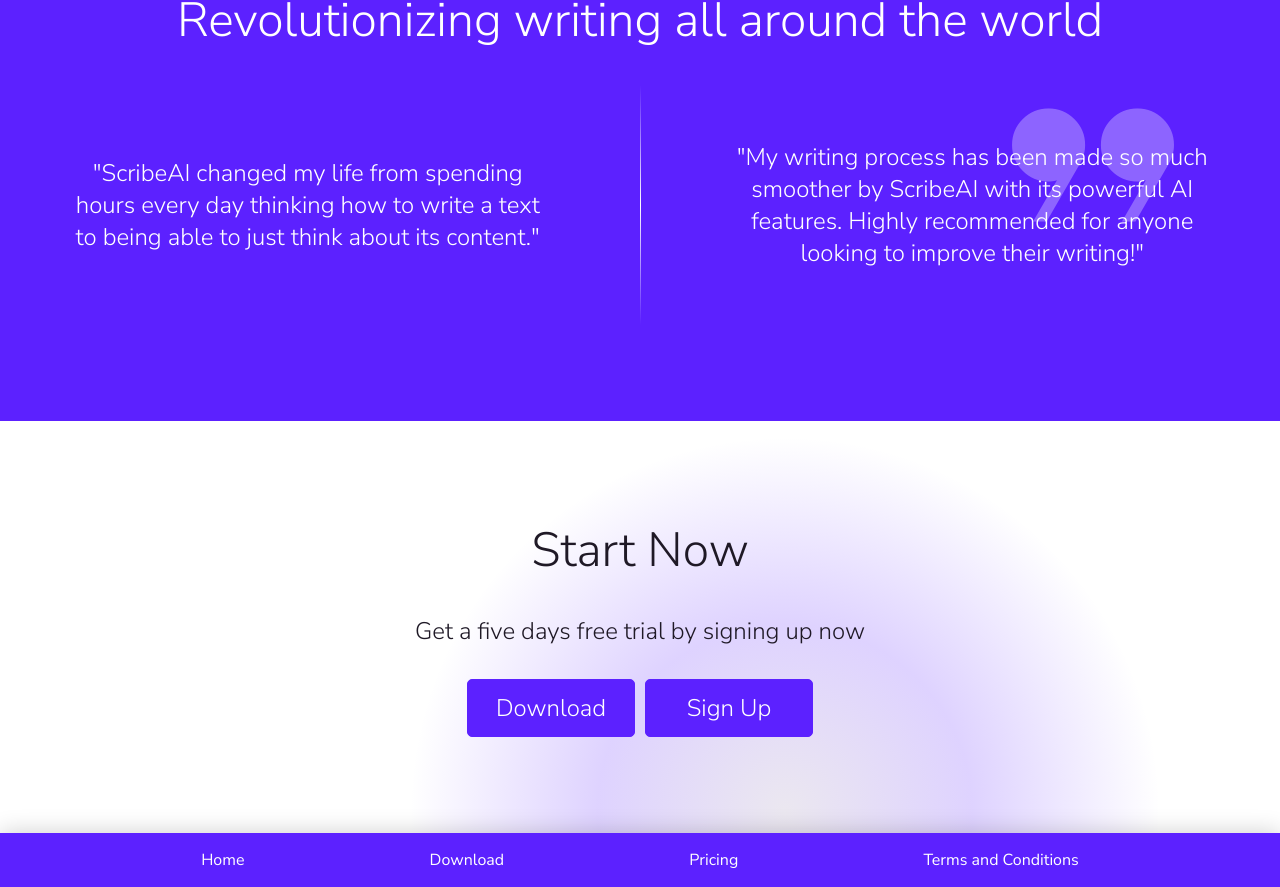
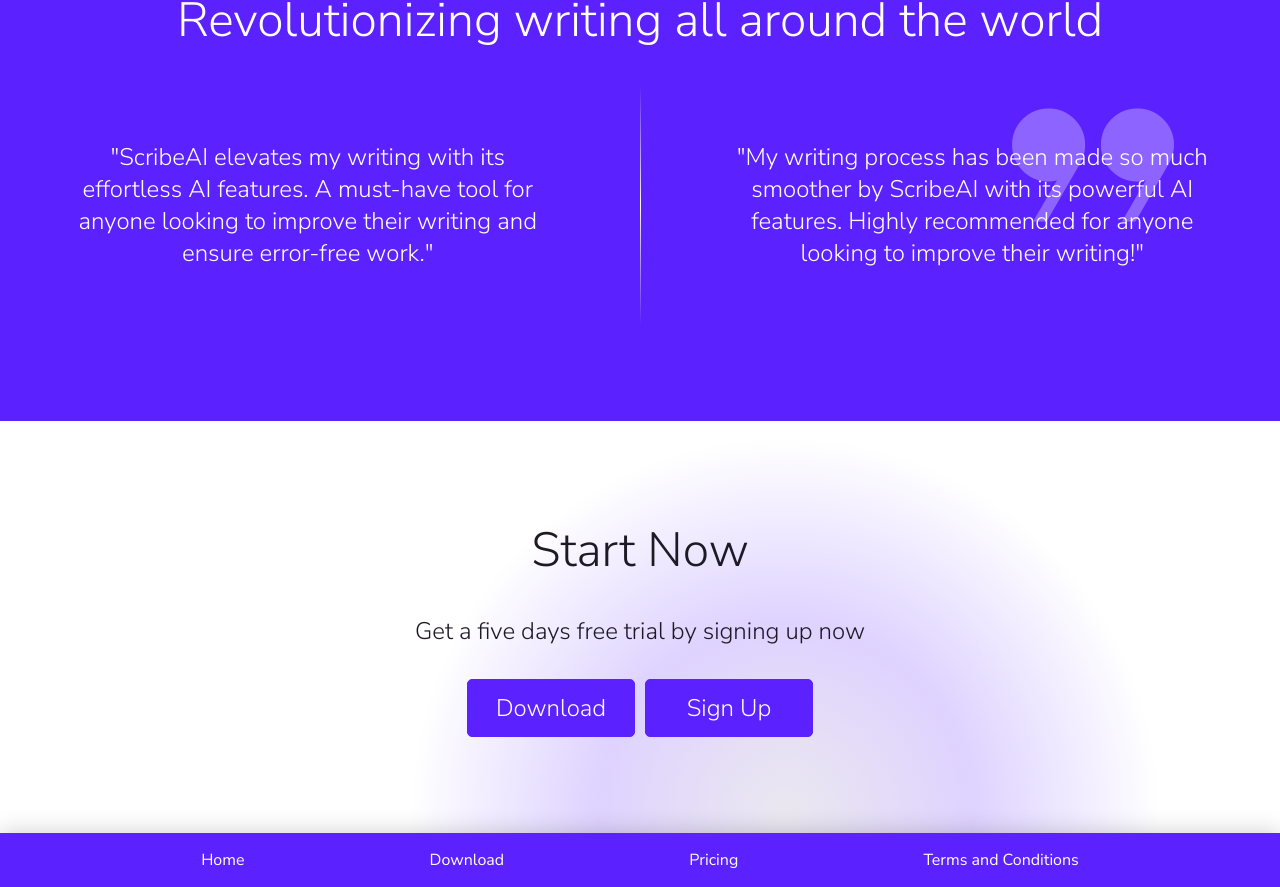
Before and after one commit to jukuly/scribeai-web, a React (Create React App) app: page / in a window 1280 px wide. Shown: the part 2099-2986 px from the top of the page. Built offline with nearby package versions, Linux system fonts and the light colour scheme; no server answers.

Commit message:
quote + rounded corner on show-off-pop-up

```diff
--- a/src/pages/home/home.tsx
+++ b/src/pages/home/home.tsx
@@ -81,8 +81,8 @@ export default function({ top } : { top: boolean }) {
             <div className={styles.quotes}>
               <span className={`${styles.quoteMark} material-symbols-outlined`}>format_quote</span>
               <p className={styles.quoteText}>
-                "ScribeAI changed my life from spending hours every day thinking how to write a text to
-                being able to just think about its content."
+                "ScribeAI elevates my writing with its effortless AI features. A must-have tool for anyone
+                looking to improve their writing and ensure error-free work."
               </p>
               <div className={styles.separation}></div>
               <p className={styles.quoteText}>
```
Also changed, not shown: src/assets/show-off-pop-up.png.
